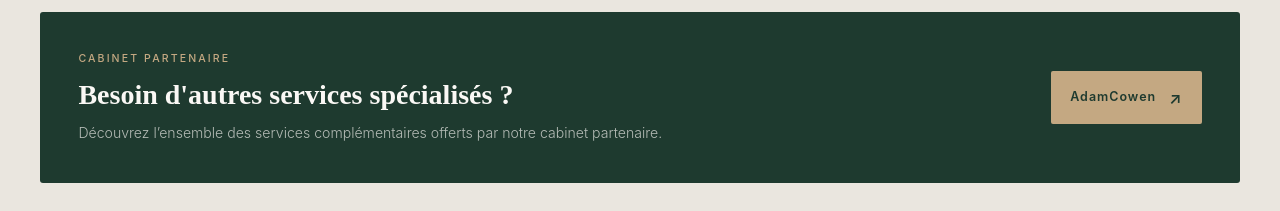
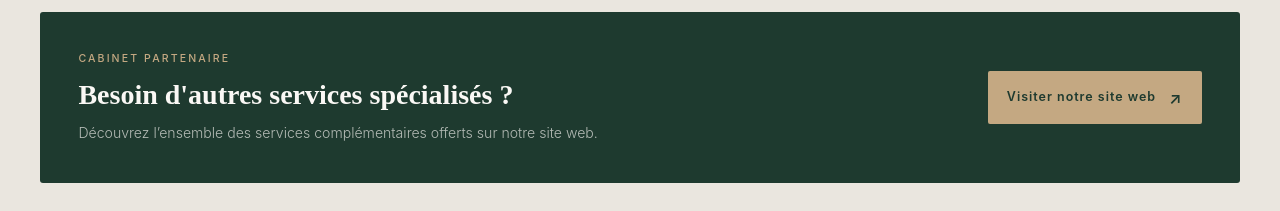
Before and after one commit to YosfNaciri/martine-adam-form-js, a React (Vite) app: page / in a window 1280 px wide. Shown: the part 2060-2271 px from the top of the page. Built offline with nearby package versions, Linux system fonts and the light colour scheme; no server answers.

Commit message:
other changes

```diff
--- a/src/pages/LandingPage.jsx
+++ b/src/pages/LandingPage.jsx
@@ -181,12 +181,6 @@ function Hero() {
                 La rigueur au service de votre <em style={{ fontStyle: 'italic', color: '#C4A882' }}>réussite.</em>
               </h1>
             </div>
-
-
-
-
-
-
             <p style={{ fontFamily: "'Inter', sans-serif", fontSize: 'clamp(0.95rem, 1.8vw, 1.1rem)', fontWeight: 300, color: 'rgba(250,248,245,0.78)', lineHeight: 1.8, maxWidth: 500, marginBottom: '2.5rem' }}>
               Comptabilité, fiscalité et conseil stratégique pour les entreprises et particuliers. Un accompagnement personnalisé, des résultats concrets.
             </p>
@@ -374,11 +368,11 @@ function Services() {
             <span style={{ display: 'block', fontFamily: "'Inter', sans-serif", fontSize: '0.66rem', fontWeight: 500, letterSpacing: '0.2em', textTransform: 'uppercase', color: '#C4A882', marginBottom: '0.65rem' }}>Cabinet partenaire</span>
             <h3 style={{ fontFamily: "'Playfair Display', serif", fontSize: 'clamp(1.35rem, 2.5vw, 1.75rem)', fontWeight: 600, color: '#FAF8F5', lineHeight: 1.25, margin: '0 0 0.55rem' }}>Besoin d'autres services spécialisés&nbsp;?</h3>
             <p style={{ fontFamily: "'Inter', sans-serif", fontSize: '0.88rem', fontWeight: 300, color: 'rgba(250,248,245,0.68)', lineHeight: 1.7, margin: 0 }}>
-              Découvrez l’ensemble des services complémentaires offerts par notre cabinet partenaire.
+              Découvrez l’ensemble des services complémentaires offerts sur notre site web.
             </p>
           </div>
           <a href="https://adamcowen.com/" target="_blank" rel="noopener noreferrer" aria-label="Découvrir les services d’AdamCowen (nouvel onglet)" style={{ flexShrink: 0, display: 'inline-flex', alignItems: 'center', gap: '0.8rem', fontFamily: "'Inter', sans-serif", fontSize: '0.78rem', fontWeight: 600, letterSpacing: '0.08em', color: '#1E3A2F', background: '#C4A882', padding: '0.9rem 1.2rem', borderRadius: 2, textDecoration: 'none' }}>
-            AdamCowen <span aria-hidden="true" style={{ fontSize: '1rem' }}>↗</span>
+            Visiter notre site web <span aria-hidden="true" style={{ fontSize: '1rem' }}>↗</span>
           </a>
         </div>
       </div>
```
